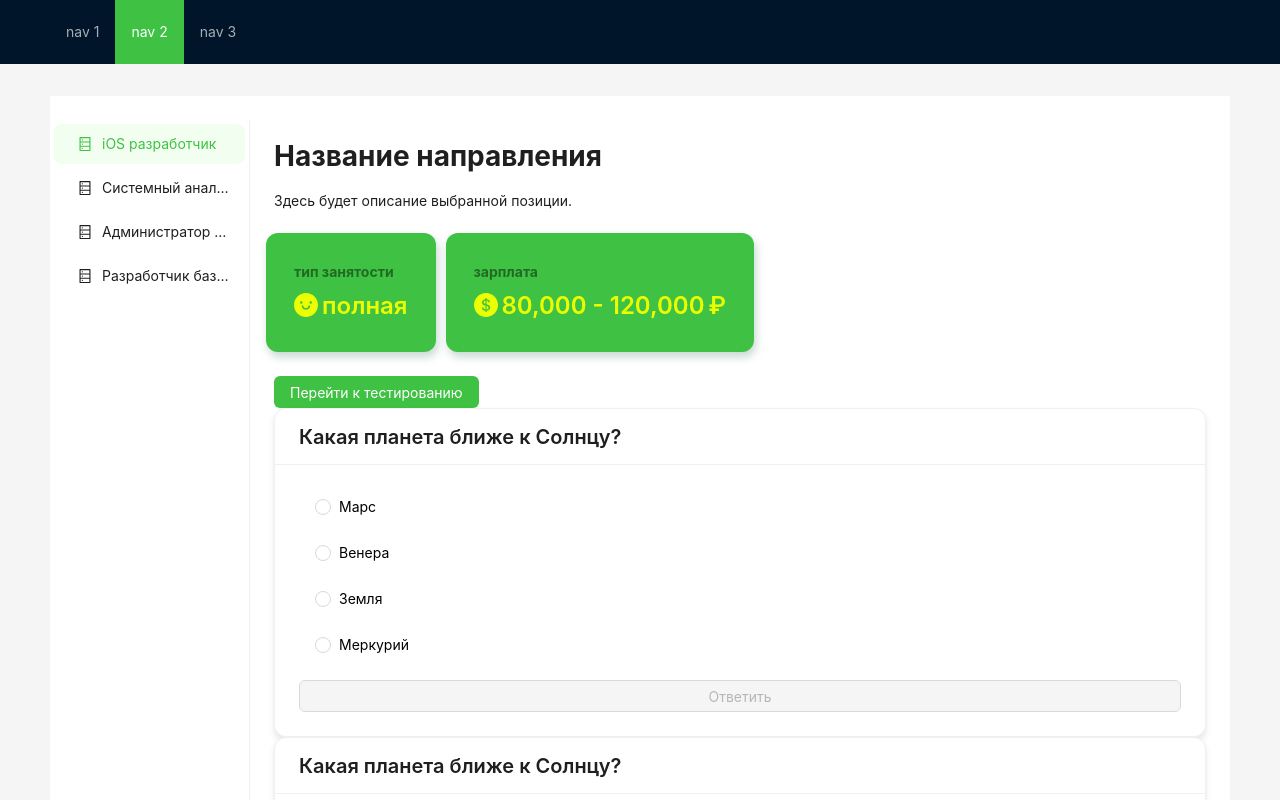
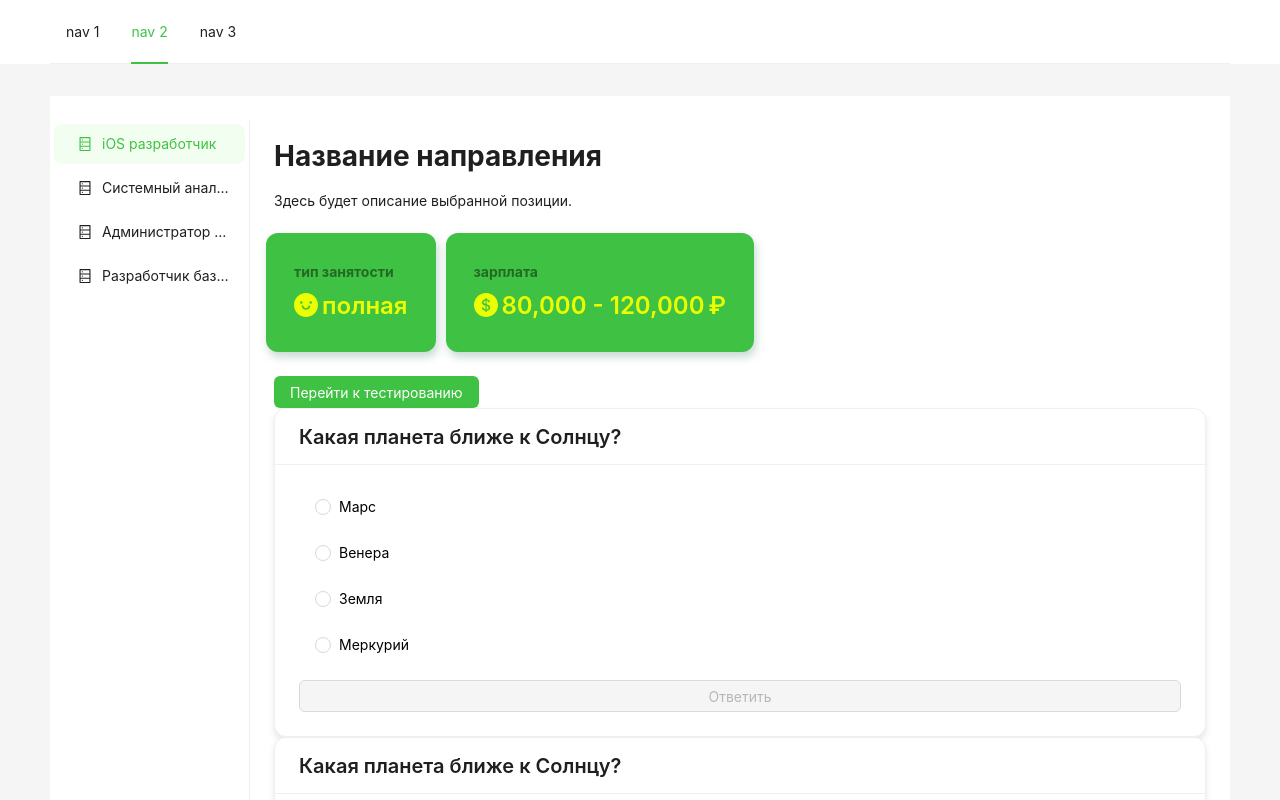
Before and after one commit to S1lveRain/center-invst-hack-front, a React (Create React App) app: page / in a window 1280 px wide. Shown: the top 800 px of the page. Built offline with nearby package versions, Linux system fonts and the light colour scheme.

Commit message:
Connect redux

```diff
--- a/package.json
+++ b/package.json
@@ -4,6 +4,7 @@
   "private": true,
   "dependencies": {
     "@ant-design/icons": "^5.0.1",
+    "@reduxjs/toolkit": "^1.9.3",
     "@testing-library/jest-dom": "^5.14.1",
     "@testing-library/react": "^13.0.0",
     "@testing-library/user-event": "^13.2.1",
@@ -14,6 +15,7 @@
     "antd": "^5.4.0",
     "react": "^18.2.0",
     "react-dom": "^18.2.0",
+    "react-redux": "^8.0.5",
     "react-scripts": "5.0.1",
     "typescript": "^4.4.2",
     "web-vitals": "^2.1.0"
--- a/src/App.tsx
+++ b/src/App.tsx
@@ -72,10 +72,10 @@ const App: React.FC = () => {
 
   return (
     <Layout>
-      <Header className="header">
+      <Header className="header" style={{backgroundColor: 'white'}}>
         <div className="logo" />
         <Menu
-          theme="dark"
+          theme="light"
           mode="horizontal"
           defaultSelectedKeys={["2"]}
           items={items1}
--- /dev/null
+++ b/src/app/store.ts
@@ -0,0 +1,10 @@
+import { configureStore } from '@reduxjs/toolkit'
+
+export const store = configureStore({
+    reducer: {},
+})
+
+// Infer the `RootState` and `AppDispatch` types from the store itself
+export type RootState = ReturnType<typeof store.getState>
+// Inferred type: {posts: PostsState, comments: CommentsState, users: UsersState}
+export type AppDispatch = typeof store.dispatch
```
Also changed, not shown: src/index.tsx (+6 -2 lines), 1 other file (tests, documents, lock files or other folders).
